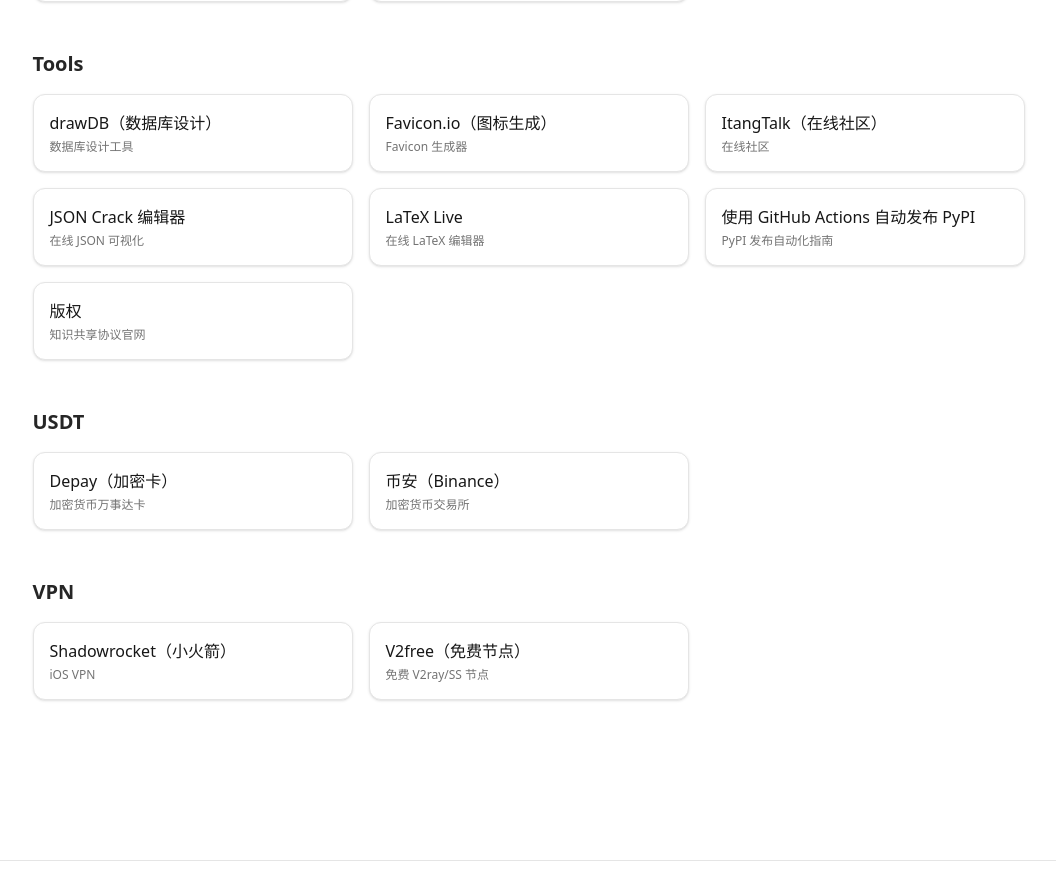
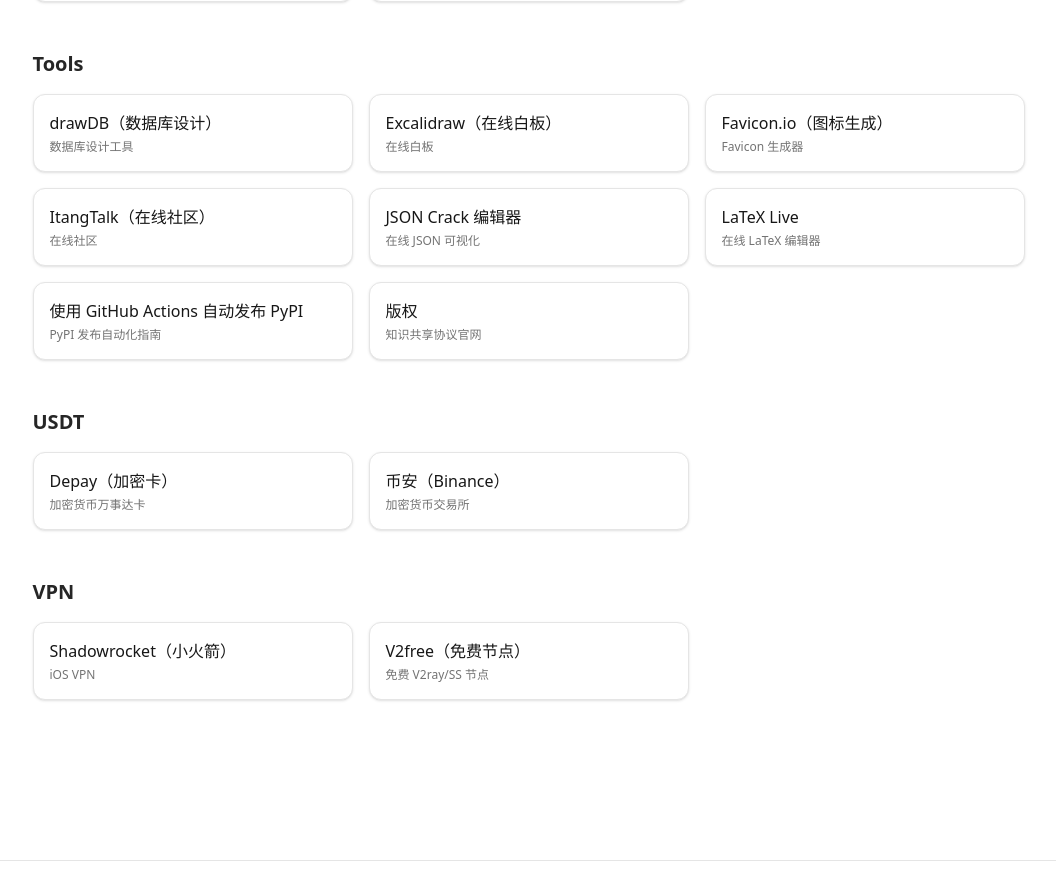
Before and after one commit to TacimbiDoombi/TacimbiDoombi.github.io, a Vue app: page /bookmarks in a window 1280 px wide. Shown: the part 2797-3688 px from the top of the page, without its empty margins (104-1160 px from the left). Built offline with nearby package versions, Linux system fonts and the light colour scheme.

Commit message:
feat: 在工具分组中添加 Excalidraw 在线白板链接

```diff
--- a/src/views/BookmarksView.vue
+++ b/src/views/BookmarksView.vue
@@ -51,6 +51,7 @@
             { name: "版权", url: "https://creativecommons.org/", desc: "知识共享协议官网" },
             { name: "LaTeX Live", url: "https://www.latexlive.com", desc: "在线 LaTeX 编辑器" },
             { name: "使用 GitHub Actions 自动发布 PyPI", url: "https://medium.com/@VersuS_/automate-pypi-releases-with-github-actions-4c5a9cfe947d", desc: "PyPI 发布自动化指南" },
+            { name: "Excalidraw（在线白板）", url: "https://excalidraw.com", desc: "在线白板" },
         ],
     },
     {
```
